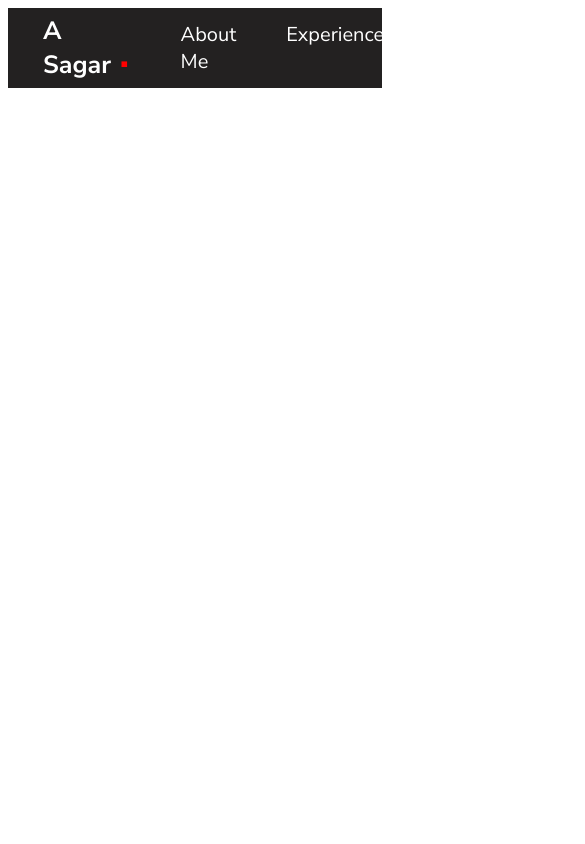
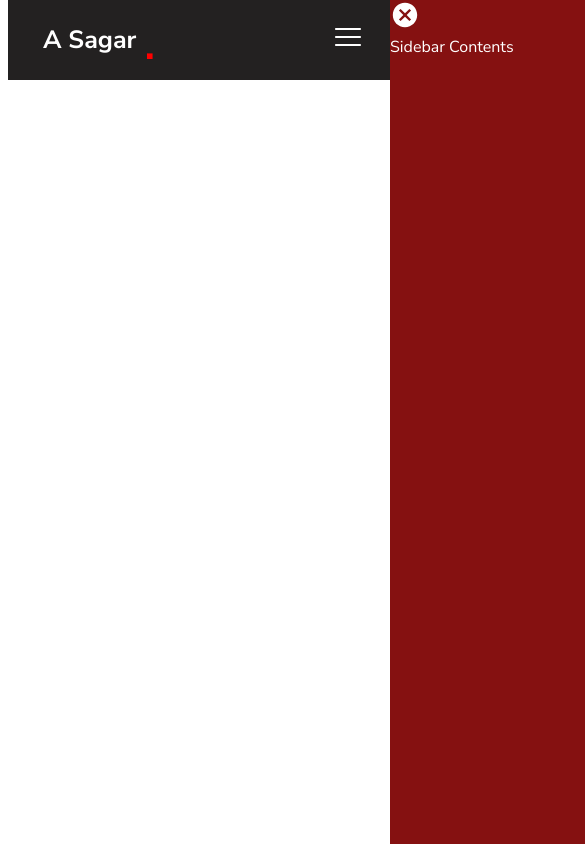
Before and after one commit to ananysagar/portfolio, a React (Create React App) app: page / in a window 390 px wide. Shown: the top 844 px of the page, 585 px wide, since content can reach past the window. Built offline with nearby package versions, Linux system fonts and the light colour scheme.

Commit message:
Creating the sidebar

```diff
--- a/package.json
+++ b/package.json
@@ -8,6 +8,7 @@
     "@testing-library/user-event": "^13.5.0",
     "react": "^18.3.1",
     "react-dom": "^18.3.1",
+    "react-icons": "^5.1.0",
     "react-scripts": "5.0.1",
     "web-vitals": "^2.1.4"
   },
--- a/src/App.css
+++ b/src/App.css
@@ -1,5 +1,6 @@
 @import url('https://fonts.googleapis.com/css2?family=Nunito+Sans:ital,opsz,wght@0,6..12,200..1000;1,6..12,200..1000&display=swap');
 .App {
+
   margin: 0;
   padding: 0;
   font-family: Nunito Sans;
--- a/src/components/navbar.css
+++ b/src/components/navbar.css
@@ -6,7 +6,8 @@
     color: #fff;
     width: 100%;
     height: 80px;
-    position: relative;
+    position: fixed;
+    top: 0;
 }
 .left-navbar {
     display: flex;
@@ -39,3 +40,43 @@
     transition: 0.5s;
     color: rgb(181, 181, 181);
 }
+
+.hamburger-icons {
+    display: flex;
+    align-items: center;
+    display: none;
+}
+.hamburger-menu{
+    font-size: 30px;
+    margin-right: 35px;
+    cursor: pointer;
+}
+.close-icon {
+    font-size: 30px;
+    margin-right: 35px;
+    cursor: pointer;
+}
+.sidebar {
+    position: fixed;
+    top: 0;
+    right: -270px;
+    width: 270px;
+    height: 100vh;
+    background: #851111;
+    color: #fff;
+    display: flex;
+    flex-direction: column;
+    transition: right 0.3s ease;
+}
+.sidebar.show {
+    right: 0;
+}
+/* --------media query ---------*/
+@media only screen and (max-width: 900px) {
+    .right-navbar{
+        display: none;
+    }
+    .hamburger-icons{
+        display: block;
+    }
+}
--- a/src/components/navbar.jsx
+++ b/src/components/navbar.jsx
@@ -1,8 +1,18 @@
-import React from 'react'
-import './navbar.css'
+import React, { useState } from "react";
+import { RxHamburgerMenu } from "react-icons/rx";
+import { IoMdCloseCircle } from "react-icons/io";
+import "./navbar.css";
 const Navbar = () => {
+  const [showSidebar, setShowSidebar] = useState(false);
+
+  const toggleSidebar = () => {
+    setShowSidebar(!showSidebar);
+    //console.log("Menu is clicked");
+  };
+
   return (
-    <div className='navbar'>
+    <>
+      <div className="navbar">
         <div className="left-navbar">
           <div className="logo">A Sagar</div>
           <span>.</span>
@@ -16,8 +26,24 @@ const Navbar = () => {
             <li>Contacts</li>
           </ul>
         </div>
+        <div className="hamburger-icons" onClick={toggleSidebar}>
+          {showSidebar ? (
+            <IoMdCloseCircle className="close-icon"/>
+          ) : (
+            <RxHamburgerMenu className="hamburger-menu"/>
+          )}
         </div>
-  )
-}
+      </div>
+      <div className={`sidebar ${showSidebar ? 'show' : ''}`}>
+        <div className="close-btn" onClick={toggleSidebar}>
+          <IoMdCloseCircle className="close-icon"/>
+        </div>
+        <div className="sidebar-menu">
+          Sidebar Contents
+        </div>
+      </div>
+    </>
+  );
+};
 
-export default Navbar
+export default Navbar;
```
Also changed, not shown: 1 other file (tests, documents, lock files or other folders). Lines whose indentation alone changed are shown as unchanged.
